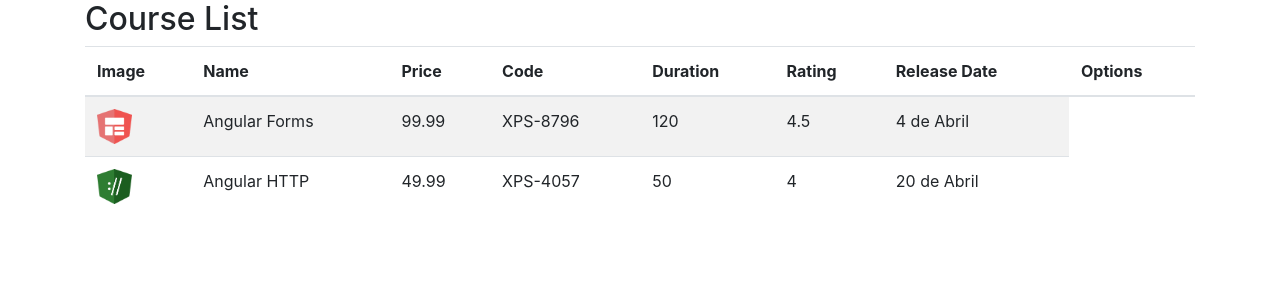
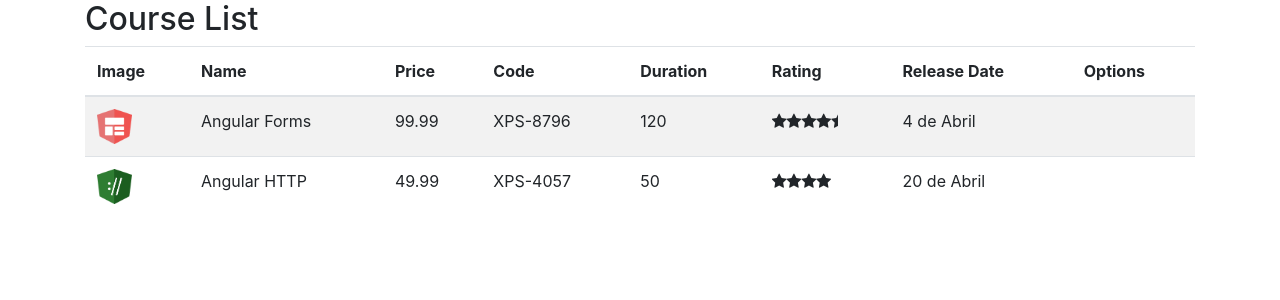
Before and after one commit to dannilopires/intro-angular, an Angular app: page / in a window 1280 px wide. Shown: the top 300 px of the page. Built offline with nearby package versions, Linux system fonts and the light colour scheme.

Commit message:
install font-awesome e add component rating stars

```diff
--- a/package.json
+++ b/package.json
@@ -20,6 +20,7 @@
     "@angular/platform-browser-dynamic": "~9.1.9",
     "@angular/router": "~9.1.9",
     "bootstrap": "^4.6.0",
+    "font-awesome": "^4.7.0",
     "rxjs": "~6.5.4",
     "tslib": "^1.10.0",
     "zone.js": "~0.10.2"
--- a/src/app/app.module.ts
+++ b/src/app/app.module.ts
@@ -5,11 +5,13 @@
 import { AppComponent } from './app.component';
 
 import { CourseListComponent } from './courses/course-list.component';
+import { StarComponent } from './courses/star/star.component';
 
 @NgModule({
   declarations: [
     AppComponent,
-    CourseListComponent
+    CourseListComponent,
+    StarComponent
   ],
   imports: [
     BrowserModule,
--- a/src/app/courses/course-list.component.html
+++ b/src/app/courses/course-list.component.html
@@ -18,8 +18,11 @@
             <td>{{course.price}}</td>
             <td>{{course.code }}</td>
             <td>{{course.duration}}</td>
-            <td>{{course.rating }}</td>
+            <td>
+                <app-star [rating]="course.rating"></app-star>
+            </td>
             <td>{{course.releaseDate}}</td>
+            <td></td>
         </tr>
     </tbody>
 </table>
--- /dev/null
+++ b/src/app/courses/star/star.component.css
@@ -0,0 +1,3 @@
+.crop{
+	overflow: hidden;
+}
--- /dev/null
+++ b/src/app/courses/star/star.component.html
@@ -0,0 +1,10 @@
+<div class="crop" [style.width.px]="starWidth" [title]="rating">
+    <div style="width:100px">
+        <span class="fa fa-star"></span>
+        <span class="fa fa-star"></span>
+        <span class="fa fa-star"></span>
+        <span class="fa fa-star"></span>
+        <span class="fa fa-star"></span>
+    </div>
+
+</div>
--- /dev/null
+++ b/src/app/courses/star/star.component.ts
@@ -0,0 +1,16 @@
+import { Component, Input, OnChanges } from '@angular/core';
+
+@Component({
+    selector: 'app-star',
+    templateUrl: 'star.component.html',
+    styleUrls: ['star.component.css']
+
+})
+export class StarComponent implements OnChanges{
+    @Input()
+    rating: number = 0;
+    starWidth: number;
+    ngOnChanges(): void {
+        this.starWidth = this.rating * 74 / 5;
+    }
+}
--- a/src/styles.css
+++ b/src/styles.css
@@ -1,2 +1,3 @@
 /* You can add global styles to this file, and also import other style files */
-@import '~bootstrap/dist/css/bootstrap.min.css'
+@import '~bootstrap/dist/css/bootstrap.min.css';
+@import '~font-awesome/css/font-awesome.min.css';
```
Also changed, not shown: 1 other file (tests, documents, lock files or other folders).
